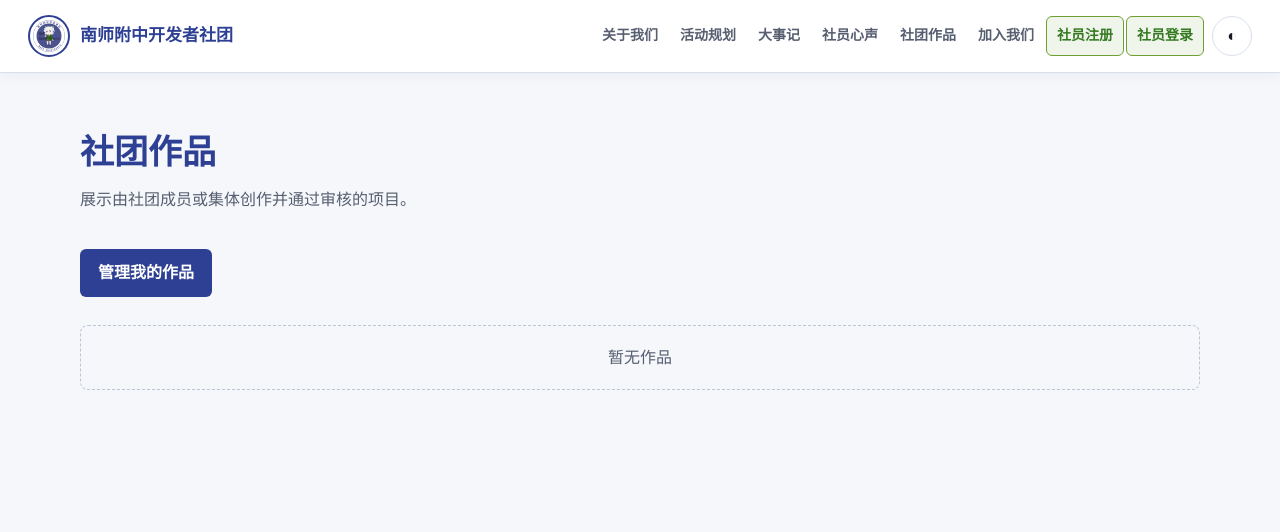
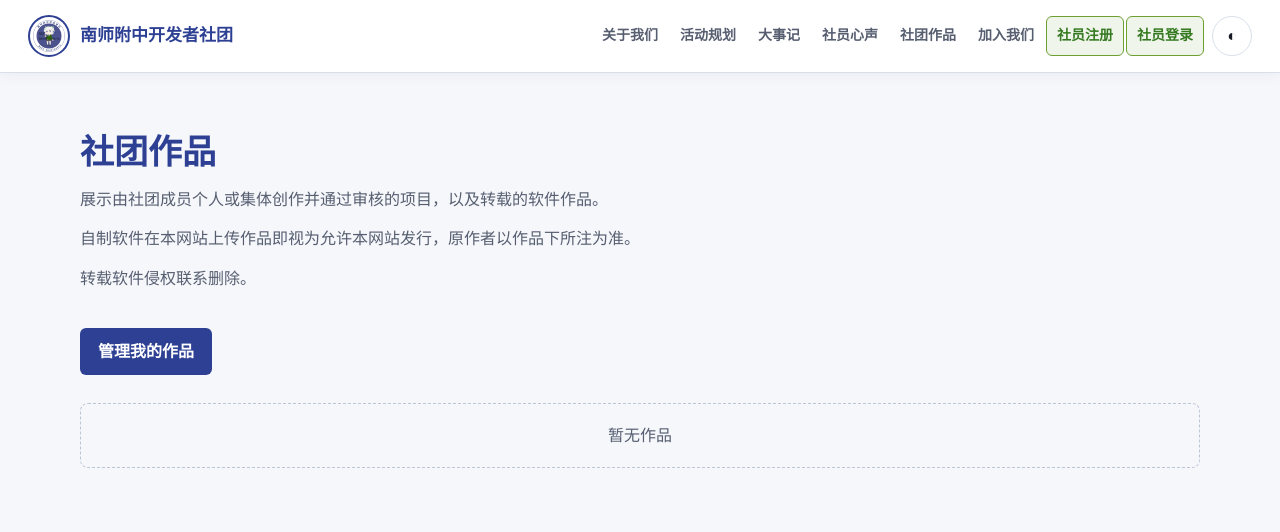
Before and after one commit to ALAN-yichihann/Developer-Club-New-Website, a Django app: page /products/ in a window 1280 px wide. Shown: the top 532 px of the page. Run offline with Django 5.2, Linux system fonts and the light colour scheme; data that the repository does not hold is empty.

Commit message:
添加权益声明

```diff
--- a/products/templates/products/edit_product.html
+++ b/products/templates/products/edit_product.html
@@ -8,6 +8,8 @@
       <header class="page-header">
         <h1>编辑作品</h1>
         <p>修改“{{ product.name }}”的信息或替换文件。实际发生变化后将重新进入审核。</p>
+        <p>自制软件在本网站上传作品即视为允许本网站发行，原作者以作品下所注为准。</p>
+        <p>转载软件请注明原作者，并关注原作的开源协议等与软件发表相关的条目，本网站有权删除侵犯原作者权益的软件。</p>
       </header>
 
       <form
--- a/products/templates/products/edit_series.html
+++ b/products/templates/products/edit_series.html
@@ -8,6 +8,8 @@
       <header class="page-header">
         <h1>编辑作品集</h1>
         <p>修改“{{ series.name }}”的基本信息。内容发生变化后将重新进入审核。</p>
+        <p>自制软件在本网站上传作品即视为允许本网站发行，原作者以作品下所注为准。</p>
+        <p>转载软件请注明原作者，并关注原作的开源协议等与软件发表相关的条目，本网站有权删除侵犯原作者权益的软件。</p>
       </header>
 
       <form
--- a/products/templates/products/new_product.html
+++ b/products/templates/products/new_product.html
@@ -8,6 +8,8 @@
       <header class="page-header">
         <h1>上传作品</h1>
         <p>作品将添加到“{{ series.name }}”，提交后进入管理员审核。</p>
+        <p>自制软件在本网站上传作品即视为允许本网站发行，原作者以作品下所注为准。</p>
+        <p>转载软件请注明原作者，并关注原作的开源协议等与软件发表相关的条目，本网站有权删除侵犯原作者权益的软件。</p>
       </header>
 
       <form
--- a/products/templates/products/new_series.html
+++ b/products/templates/products/new_series.html
@@ -7,7 +7,9 @@
     <div class="form-layout">
       <header class="page-header">
         <h1>新建作品集</h1>
-        <p>填写作品集名称、介绍和作者信息。提交后由管理员设置代号并完成审核。</p>
+        <p>填写作品集名称、介绍和作者信息，提交后进入管理员审核。</p>
+        <p>自制软件在本网站上传作品即视为允许本网站发行，原作者以作品下所注为准。</p>
+        <p>转载软件请注明原作者，并关注原作的开源协议等与软件发表相关的条目，本网站有权删除侵犯原作者权益的软件。</p>
       </header>
 
       <form class="form-shell" action="{% url 'products:new_series' %}" method="POST">
--- a/products/templates/products/products.html
+++ b/products/templates/products/products.html
@@ -6,7 +6,9 @@
   <div class="page-shell">
     <header class="page-header">
       <h1>社团作品</h1>
-      <p>展示由社团成员或集体创作并通过审核的项目。</p>
+      <p>展示由社团成员个人或集体创作并通过审核的项目，以及转载的软件作品。</p>
+      <p>自制软件在本网站上传作品即视为允许本网站发行，原作者以作品下所注为准。</p>
+      <p>转载软件侵权联系删除。</p>
     </header>
 
     <div class="page-actions">
```
